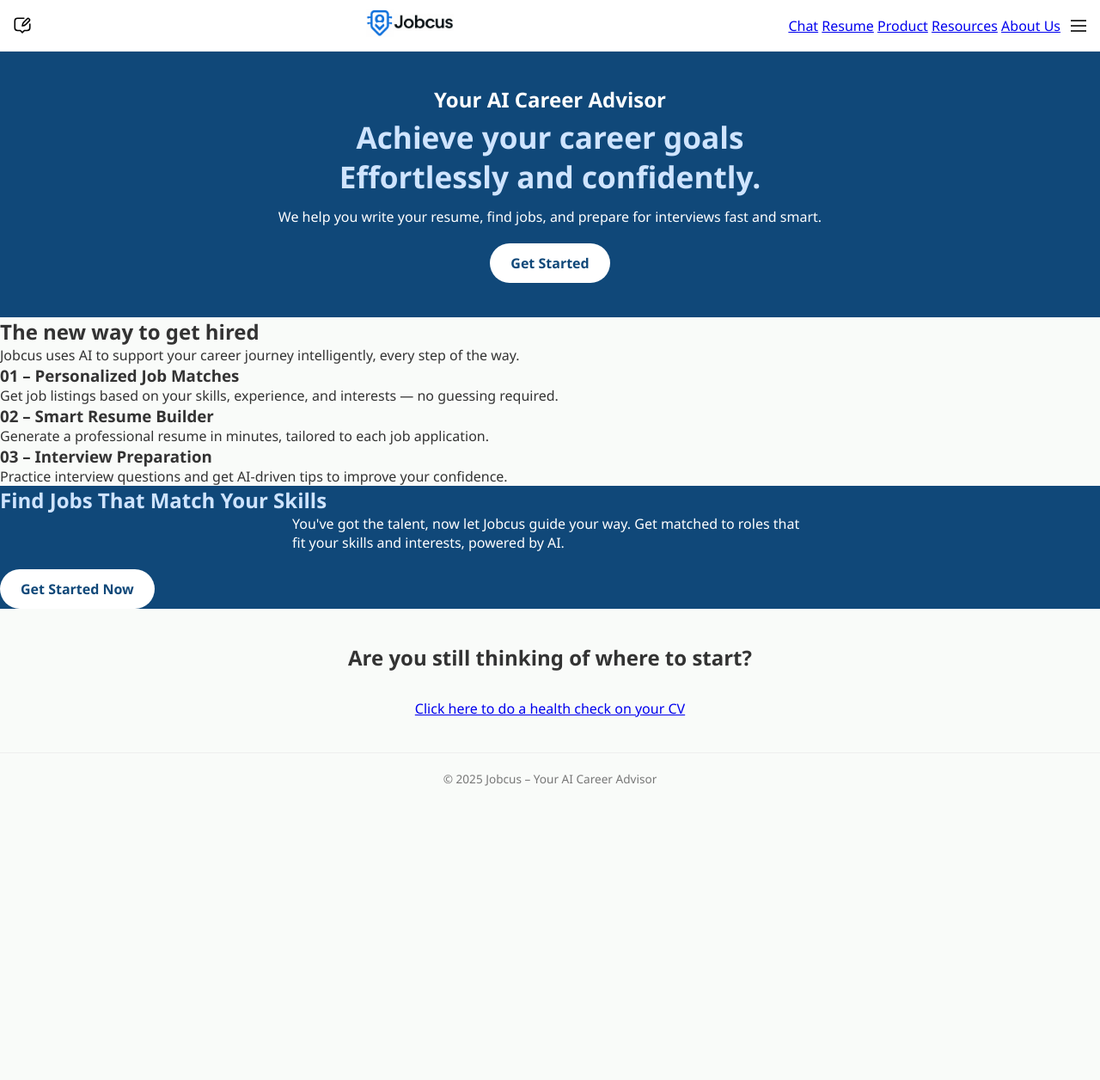
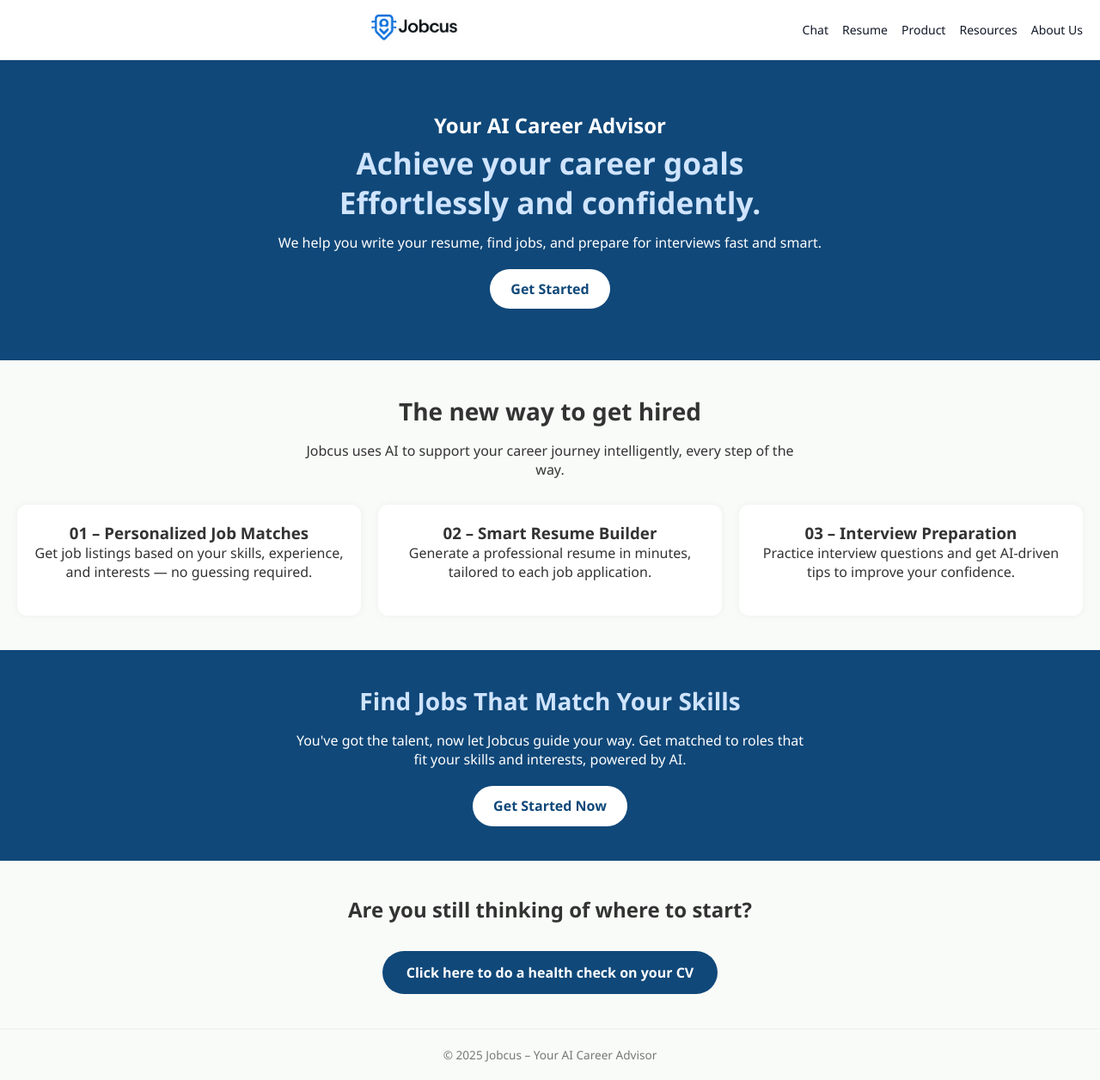
Before and after one commit to CareerAdvisor/Jobcus, a Flask app: page / in a window 1280 px wide. Shown: the whole page at 86% size. Run offline with Flask 3, Linux system fonts and the light colour scheme.

Commit message:
Update mobile.css

```diff
--- a/static/css/mobile.css
+++ b/static/css/mobile.css
@@ -20,48 +20,49 @@ body.chat-page {
 
 /* === HEADER === */
 header {
+  position: sticky;
+  top: 0;
+  z-index: 999;
   background-color: white;
-  padding: 12px 16px;
+  padding: 12px 20px;
   display: flex;
   justify-content: space-between;
   align-items: center;
   border-bottom: 1px solid #e5e7eb;
-  height: 60px;
-  position: sticky;
-  top: 0;
-  z-index: 999;
+  box-shadow: 0 1px 3px rgba(0, 0, 0, 0.05);
+  height: auto;
 }
 
 .logo-img {
   height: 40px;
   width: auto;
+  margin-left: 10px;
 }
 
-.header-left {
+.header-center {
   display: flex;
   align-items: center;
-  gap: 10px;
+  justify-content: center;
+  flex: 1;
+  position: relative;
+  z-index: 1;
 }
 
-.header-pencil-icon {
-  height: 20px;
-  width: 20px;
-  cursor: pointer;
-  transition: transform 0.2s ease;
+.desktop-nav {
+  display: flex;
+  gap: 1rem;
+  margin-left: auto;
 }
 
-.header-pencil-icon:hover {
-  transform: scale(1.1);
-}
-
-.header-right {
-  display: flex;
-  align-items: center;
-  gap: 12px;
+.desktop-nav a {
+  text-decoration: none;
+  color: #111827;
+  font-weight: 500;
+  font-size: 14px;
 }
 
 .hamburger {
-  display: flex;
+  display: none;
   flex-direction: column;
   gap: 4px;
   cursor: pointer;
@@ -77,10 +78,10 @@ header {
   display: none;
   flex-direction: column;
   position: absolute;
-  top: 60px;
+  top: 70px;
   right: 10px;
   background-color: white;
-  padding: 10px 16px;
+  padding: 10px 20px;
   border: 1px solid #ccc;
   z-index: 1000;
 }
@@ -93,25 +94,49 @@ header {
   text-decoration: none;
   color: #111827;
   margin-bottom: 10px;
-  font-size: 14px;
 }
 
-/* === HERO === */
+@media (max-width: 768px) {
+  .desktop-nav {
+    display: none;
+  }
+
+  .hamburger {
+    display: flex;
+  }
+}
+
 .hero {
-  padding: 40px 16px;
+  padding: 60px 20px;
   text-align: center;
   background-color: #104879;
   color: white;
 }
 
 .hero h1 {
-  font-size: 1.75rem;
-  margin-bottom: 16px;
+  font-size: 2rem;
+  margin-bottom: 20px;
 }
 
 .hero p {
+  font-size: 1.2rem;
+  margin-bottom: 30px;
+}
+
+.btn-primary,
+.cv-check-button {
+  background-color: #104879;
+  color: white;
+  padding: 14px 28px;
+  border-radius: 40px;
+  font-weight: 600;
+  text-decoration: none;
   font-size: 1rem;
-  margin-bottom: 24px;
+  line-height: 1.4;
+  white-space: normal;
+  display: inline-block;
+  max-width: 100%;
+  text-align: center;
 }
 
 .btn-primary {
@@ -119,92 +144,51 @@ header {
   color: #104879;
   padding: 12px 24px;
   border-radius: 9999px;
-  font-weight: 600;
-  text-decoration: none;
-  font-size: 1rem;
-  display: inline-block;
 }
 
-/* === MAIN CHAT AREA === */
-main {
-  display: flex;
-  flex-direction: column;
-  justify-content: center;
-  align-items: center;
-  height: 100vh;
-  padding: 80px 16px 120px;
+.section {
+  padding: 40px 20px;
   text-align: center;
 }
 
-.chatbox {
-  flex-grow: 1;
-  overflow-y: auto;
-  display: flex;
-  flex-direction: column-reverse;
-  padding: 10px;
-  width: 100%;
-  max-width: 100%;
-  box-sizing: border-box;
-  scroll-behavior: smooth;
-  margin-bottom: 90px;
+.section h2 {
+  font-size: 1.75rem;
+  margin-bottom: 16px;
 }
 
-.chat-entry {
-  margin-bottom: 10px;
-  padding-bottom: 10px;
+.section p {
+  max-width: 600px;
+  margin: 0 auto 20px;
 }
 
-.ai-answer {
-  background-color: #f9fbf9;
-  padding: 12px;
-  border-radius: 10px;
-  font-size: 0.95rem;
-  line-height: 1.5;
-  color: #2b2b2b;
-  width: 100%;
-  box-sizing: border-box;
+.features {
+  display: flex;
+  flex-direction: column;
+  gap: 20px;
+  margin-top: 30px;
 }
 
-/* === INPUT CONTAINER === */
-.input-container {
-  position: fixed;
-  bottom: 0;
-  left: 0;
-  right: 0;
-  padding: 12px 16px;
-  display: flex;
-  align-items: center;
-  gap: 10px;
-  border-top: 1px solid #ddd;
-  background-color: #fff;
-  z-index: 1000;
-  flex-wrap: wrap;
+.feature-box {
+  background-color: white;
+  padding: 20px;
+  border-radius: 12px;
+  box-shadow: 0 0 10px rgba(0, 0, 0, 0.05);
+  flex: 1;
 }
 
-.input-container input[type="text"],
-.input-container textarea {
-  flex-grow: 1;
-  border: none;
-  outline: none;
-  font-size: 16px;
-  padding: 10px;
-  background-color: transparent;
-  resize: none;
-  overflow: hidden;
+@media(min-width: 768px) {
+  .hero h1 {
+    font-size: 3rem;
+  }
+  .features {
+    flex-direction: row;
+    justify-content: space-between;
+  }
+  .feature-box {
+    width: 30%;
+  }
 }
 
-.input-container .icon-group img {
-  height: 20px;
-  width: 20px;
-}
-
-.input-container button {
-  background: none;
-  border: none;
-  cursor: pointer;
-}
-
-/* === FOOTER === */
 .footer-note-static {
   text-align: center;
   font-size: 0.85rem;
@@ -212,63 +196,99 @@ main {
   padding: 20px 10px;
   background-color: #f9fbf9;
   border-top: 1px solid #eee;
-  position: relative;
 }
 
-/* === SUGGESTIONS === */
-.search-suggestions {
+main {
   display: flex;
-  flex-wrap: wrap;
-  justify-content: center;
-  gap: 8px;
-  margin: 10px 0;
+  flex-direction: column;
+  min-height: calc(100vh - 70px);
+  max-width: 800px;
+  margin: 0 auto;
+  padding: 30px 20px;
+  box-sizing: border-box;
+  overflow-y: auto;
+  flex-grow: 1;
 }
 
-.suggestion {
-  background-color: #fff;
-  border: 1px solid #ddd;
-  padding: 6px 12px;
-  border-radius: 20px;
-  font-size: 0.85rem;
-  cursor: pointer;
-  transition: background 0.2s;
+main.centered {
+  justify-content: center;
 }
 
-.suggestion:hover {
-  background-color: #eee;
+main.chat-started {
+  justify-content: flex-end;
+  padding-top: 50px;
 }
 
-/* === JOB LISTINGS === */
-.job-listings {
-  display: flex;
-  flex-direction: column;
-  gap: 12px;
-  width: 100%;
+.chatbox {
+  flex-grow: 1;
+  overflow-y: auto;
+  padding: 20px;
+  margin-bottom: 110px;
+  scroll-behavior: smooth;
 }
 
-.job-card {
-  border: 1px solid #ddd;
-  border-radius: 10px;
-  padding: 16px;
-  background-color: #fff;
-  box-shadow: 0 2px 4px rgba(0, 0, 0, 0.04);
+.chat-entry {
+  margin-bottom: 5px;
+  padding-bottom: 5px;
 }
 
-.job-card h3 {
+.ai-answer {
+  background-color: #f9fbf9;
+  padding: 10px;
+  border-radius: 8px;
+  margin-bottom: 10px;
   font-size: 1rem;
-  margin-bottom: 6px;
-  color: #104879;
+  line-height: 1.6;
+  color: #2b2b2b;
+  width: 100%;
+  box-sizing: border-box;
+  display: flex;
+  align-items: center;
+  gap: 10px;
 }
 
-.job-card p {
-  font-size: 0.9rem;
-  color: #333;
-  margin-bottom: 8px;
+.input-container {
+  position: fixed;
+  bottom: 0;
+  left: 0;
+  right: 0;
+  max-width: 800px;
+  margin: 0 auto;
+  background-color: #fff;
+  padding: 16px;
+  display: flex;
+  align-items: center;
+  gap: 10px;
+  border-radius: 16px 16px 0 0;
+  box-shadow: 0 -2px 5px rgba(0, 0, 0, 0.05);
+  border-top: 1px solid #ddd;
+  box-sizing: border-box;
+  z-index: 999;
+  flex-wrap: wrap;
 }
 
-.job-card a {
-  color: #0077cc;
-  text-decoration: underline;
-  font-weight: 500;
-  font-size: 0.9rem;
+.input-container input[type="text"] {
+  flex-grow: 1;
+  border: none;
+  outline: none;
+  font-size: 16px;
+  padding: 10px;
+  background-color: transparent;
+  box-shadow: none;
+  caret-color: auto;
 }
+
+.icon-group img {
+  height: 24px;
+  width: 24px;
+}
+
+.input-container button {
+  background: none;
+  border: none;
+  padding: 0;
+  margin-left: 10px;
+  cursor: pointer;
+}
+
+/* other styles preserved */
```
